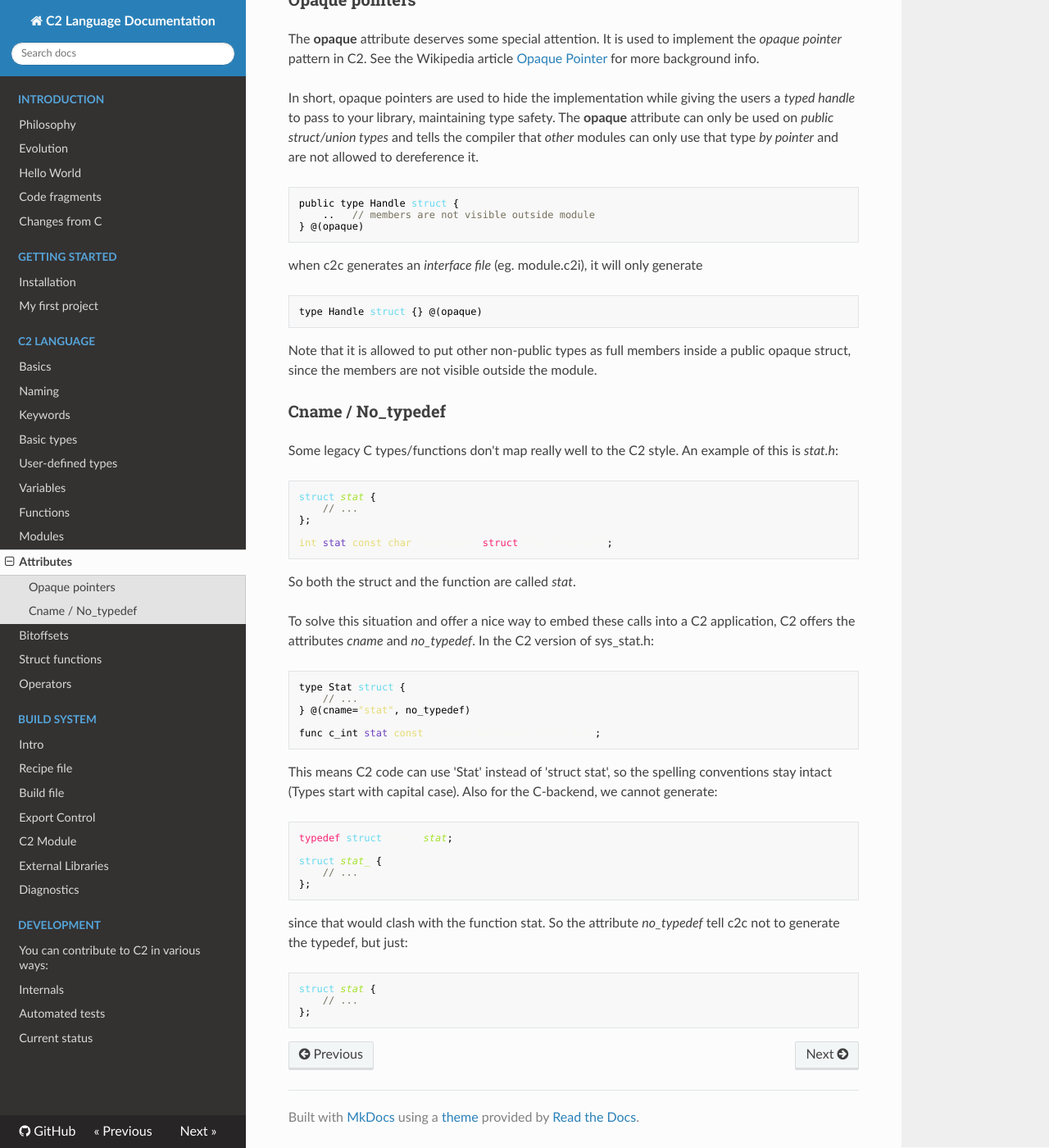
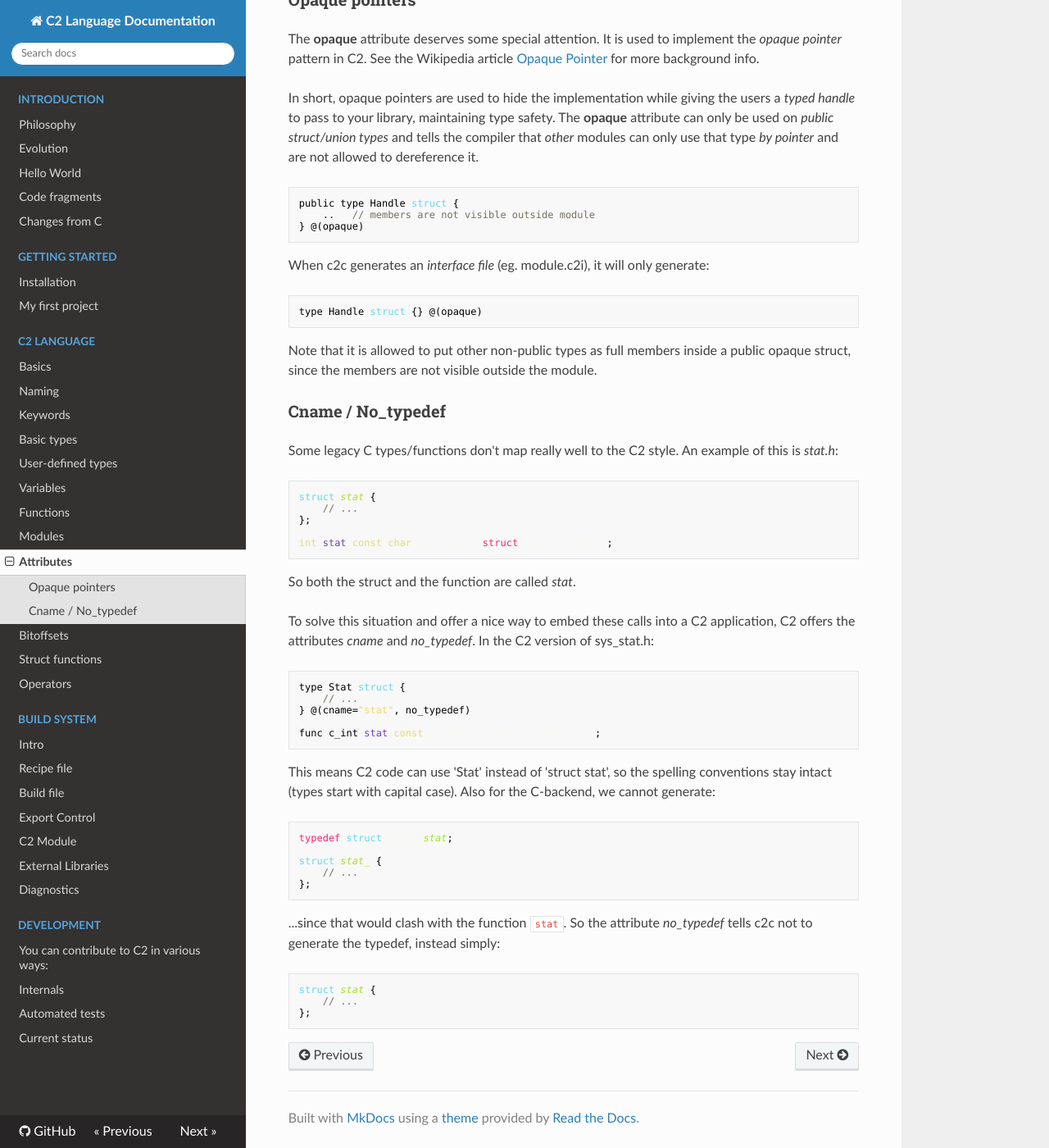
Before and after one commit to c2lang/documentation, an MkDocs documentation site: the page built from documentation/docs/language/attributes.md, in a window 1280 px wide and 1400 px high, scrolled down 1094 px. Shown: the whole window at 82% size. Built offline with MkDocs 1.6.1, drawn with Linux system fonts in a browser that asks for light colours; nearby versions of some CDN libraries; old or Windows-style settings are respelled for this version of MkDocs; some of the changed text lies outside the part shown.

Commit message:
Update attributes.md

````diff
--- a/documentation/docs/language/attributes.md
+++ b/documentation/docs/language/attributes.md
@@ -66,7 +66,7 @@
 } @(opaque)
 ```
 
-when c2c generates an *interface file* (eg. module.c2i), it will only generate
+When c2c generates an *interface file* (eg. module.c2i), it will only generate:
 ```c
 type Handle struct {} @(opaque)
 ```
@@ -101,7 +101,7 @@
 ```
 
 This means C2 code can use 'Stat' instead of 'struct stat', so the spelling conventions
-stay intact (Types start with capital case). Also for the C-backend, we cannot generate:
+stay intact (types start with capital case). Also for the C-backend, we cannot generate:
 ```c
 typedef struct stat_ stat;
 
@@ -109,8 +109,8 @@
     // ...
 };
 ```
-since that would clash with the function stat. So the attribute *no_typedef* tell c2c not
-to generate the typedef, but just:
+...since that would clash with the function `stat`. So the attribute *no_typedef* tells c2c not
+to generate the typedef, instead simply:
 ```c
 struct stat {
     // ...
````
Also changed, not shown: other parts of documentation/docs/language/attributes.md (+1 -1 lines).
